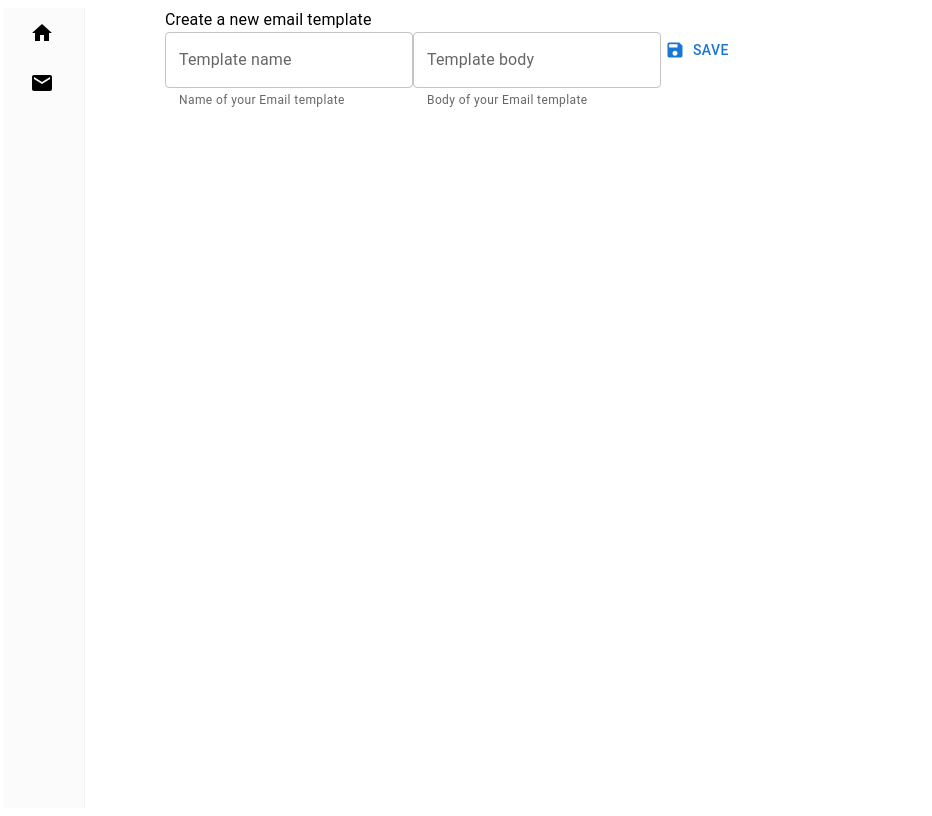
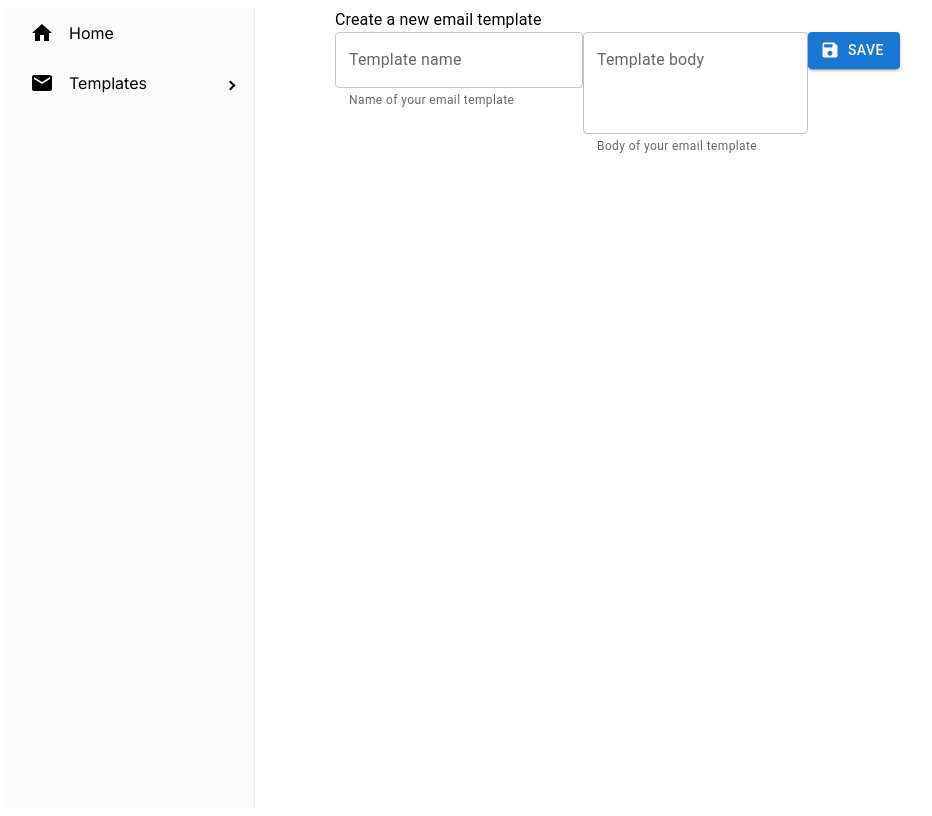
Before and after one commit to Avrelinex/email-template-builder-fe, a Next.js app: page /templates/new in a window 1280 px wide. Shown: the whole page, without its empty margins (4-936 px from the left). Built offline with nearby package versions, Linux system fonts and the light colour scheme.

Commit message:
Basic crud[WIP]

```diff
--- a/package.json
+++ b/package.json
@@ -19,6 +19,7 @@
     "@types/axios": "^0.14.0",
     "axios": "^1.6.8",
     "next": "14.1.4",
+    "notistack": "^3.0.1",
     "react": "^18",
     "react-dom": "^18",
     "react-hook-form": "^7.51.2",
--- a/src/app/layout.tsx
+++ b/src/app/layout.tsx
@@ -1,11 +1,12 @@
 "use client";
 
 import { Inter } from "next/font/google";
-import { Sidebar, Menu, MenuItem } from "react-pro-sidebar";
+import { Sidebar, Menu, MenuItem, SubMenu } from "react-pro-sidebar";
 import Link from "next/link";
 import { Box } from "@mui/material";
 import { Email, Home } from "@mui/icons-material";
 import { QueryClientProvider, QueryClient } from "@tanstack/react-query";
+import { SnackbarProvider } from "notistack";
 
 const inter = Inter({ subsets: ["latin"] });
 
@@ -19,6 +20,10 @@ export default function RootLayout({
   return (
     <html lang="en">
       <body className={inter.className}>
+        <SnackbarProvider
+          autoHideDuration={3000}
+          anchorOrigin={{ horizontal: "right", vertical: "top" }}
+        >
           <QueryClientProvider client={queryClient}>
             <Box sx={{ display: "flex" }}>
               <Box
@@ -28,7 +33,7 @@ export default function RootLayout({
                   mr: "5rem",
                 }}
               >
-              <Sidebar collapsed={true}>
+                <Sidebar collapsed={false}>
                   <Menu>
                     <MenuItem
                       icon={<Home fontSize="medium" />}
@@ -36,18 +41,24 @@ export default function RootLayout({
                     >
                       Home
                     </MenuItem>
-                  <MenuItem
+                    <SubMenu
+                      label="Templates"
                       icon={<Email fontSize="medium" />}
-                    component={<Link href={"/templates"} />}
                     >
-                    Templates
+                      <MenuItem component={<Link href={"/templates/new"} />}>
+                        New
                       </MenuItem>
+                      <MenuItem component={<Link href={"/templates"} />}>
+                        List
+                      </MenuItem>
+                    </SubMenu>
                   </Menu>
                 </Sidebar>
               </Box>
               {children}
             </Box>
           </QueryClientProvider>
+        </SnackbarProvider>
       </body>
     </html>
   );
--- /dev/null
+++ b/src/app/templates/edit/[id].tsx
@@ -0,0 +1,3 @@
+export default function Page() {
+  return <h1> Edit Page</h1>;
+}
--- a/src/app/templates/new/page.tsx
+++ b/src/app/templates/new/page.tsx
@@ -1,7 +1,7 @@
 "use client";
 
 import * as React from "react";
-import { Box, Typography, TextField, Fab, Button } from "@mui/material";
+import { Box, Typography, TextField, Button, Snackbar } from "@mui/material";
 import { SubmitHandler, useForm } from "react-hook-form";
 import { zodResolver } from "@hookform/resolvers/zod";
 import { getTemplateSchema } from "./schema";
@@ -9,6 +9,7 @@ import { FormValues, SubmitFormState } from "./types";
 import { Save } from "@mui/icons-material";
 import { CreateTemplateDto } from "@/app/lib/dto/CreateTemplate.dto";
 import { ApiClient } from "@/app/lib/apiClient";
+import { enqueueSnackbar } from "notistack";
 
 export default function Page() {
   const apiClient = ApiClient.getInstance();
@@ -21,7 +22,12 @@ export default function Page() {
     }
   );
 
-  const { register, handleSubmit, reset } = useForm<FormValues>({
+  const {
+    register,
+    handleSubmit,
+    reset,
+    formState: { errors },
+  } = useForm<FormValues>({
     mode: "onChange",
     resolver: zodResolver(getTemplateSchema()),
   });
@@ -33,25 +39,29 @@ export default function Page() {
     };
 
     try {
-      setSubmitFormState({
-        submitted: false,
-        submitting: true,
-        error: null,
-      });
+      setDisableForm(true);
 
       await apiClient.createTemplate(requestTemplateBody);
 
-      setSubmitFormState({
-        submitting: false,
-        submitted: true,
-        error: null,
+      enqueueSnackbar("Template created successfully", {
+        variant: "success",
+        persist: false,
       });
+
+      setDisableForm(false);
     } catch (error: unknown) {
       setSubmitFormState({
         submitting: false,
         submitted: false,
         error: error as Error,
       });
+
+      enqueueSnackbar("Failed to create template", {
+        variant: "error",
+        persist: false,
+      });
+    } finally {
+      setDisableForm(false);
     }
   };
 
@@ -70,18 +80,40 @@ export default function Page() {
       >
         <TextField
           label="Template name"
-          helperText="Name of your Email template"
+          error={!!errors.name}
+          helperText={
+            errors.name ? (
+              <Typography sx={{ color: "red", fontSize: "14px" }}>
+                {errors.name.message}
+              </Typography>
+            ) : (
+              "Name of your email template"
+            )
+          }
           {...register("name")}
+          disabled={disableForm}
         />
         <TextField
           label="Template body"
-          helperText="Body of your Email template"
+          helperText={
+            errors.body ? (
+              <Typography sx={{ color: "red", fontSize: "14px" }}>
+                {errors.body.message}
+              </Typography>
+            ) : (
+              "Body of your email template"
+            )
+          }
           {...register("body")}
+          multiline
+          minRows={3}
+          disabled={disableForm}
         />
         <Button
           color="primary"
           type="submit"
           disabled={disableForm}
+          variant="contained"
           startIcon={<Save />}
         >
           Save
```
Also changed, not shown: src/app/templates/components/TemplateCard.tsx (+30 -10 lines), src/app/templates/page.tsx (+13 -11 lines), 2 other files (tests, documents, lock files or other folders). Lines whose indentation alone changed are shown as unchanged.
